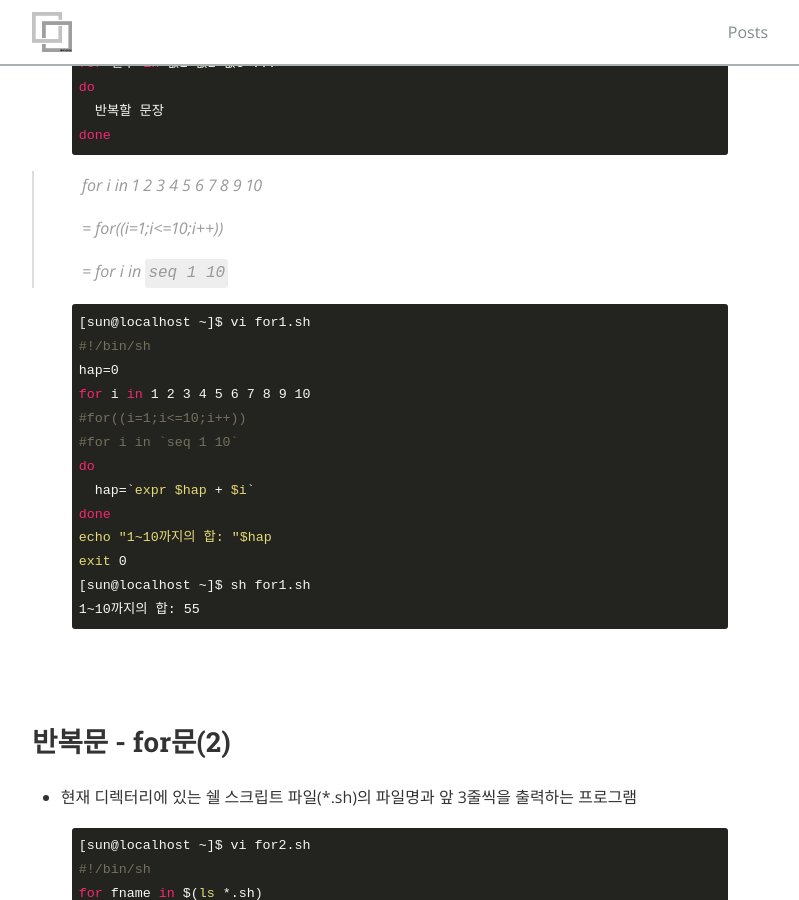
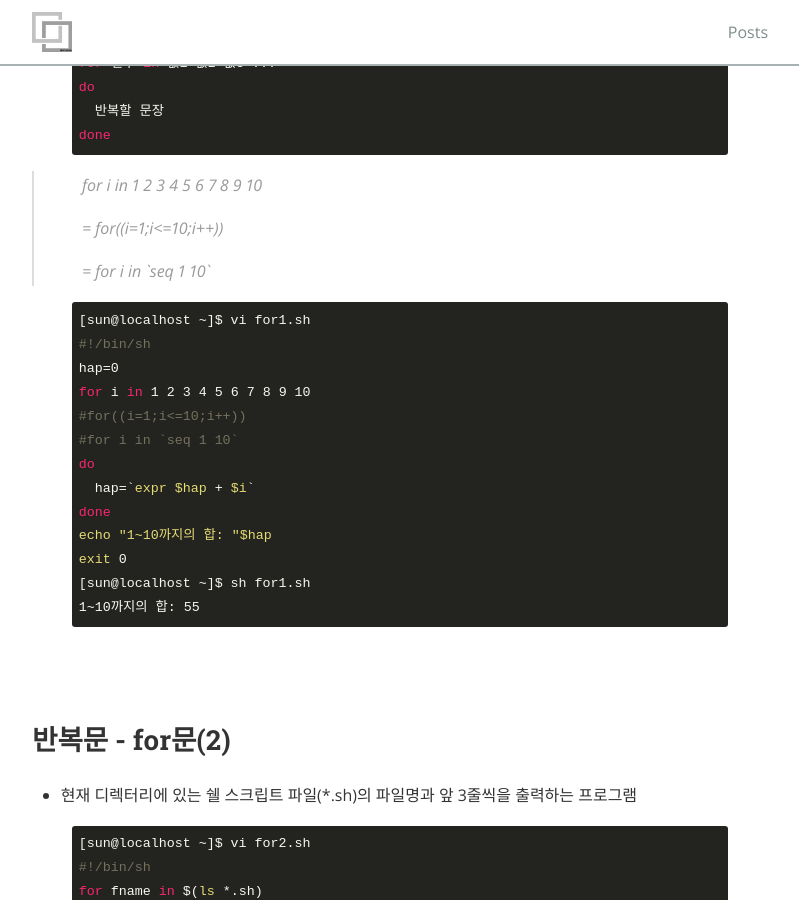
Before and after one commit to gptjs409/gptjs409.github.io, a Jekyll site: the page built from _posts/infra/2019-10-15-Shell-Script.md, in a window 1280 px wide and 900 px high, scrolled down 12739 px. Shown: the whole window, without its empty margins (240-1039 px from the left). Built offline with Jekyll 4.4.1, drawn with Linux system fonts in a browser that asks for light colours; nearby versions of some CDN libraries.

```diff
--- a/_posts/infra/2019-10-15-Shell-Script.md
+++ b/_posts/infra/2019-10-15-Shell-Script.md
@@ -507,7 +507,7 @@ done
 >
 > = for((i=1;i<=10;i++))
 >
-> = for i in `seq 1 10`
+> = for i in \`seq 1 10\`
 
 {% highlight bash %}
 [sun@localhost ~]$ vi for1.sh
```
